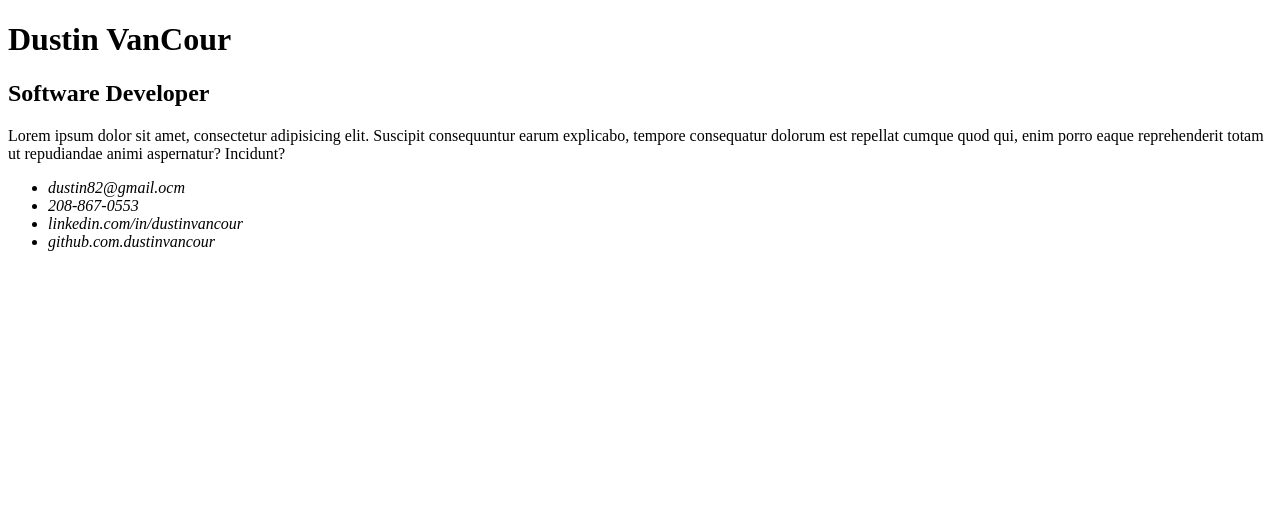
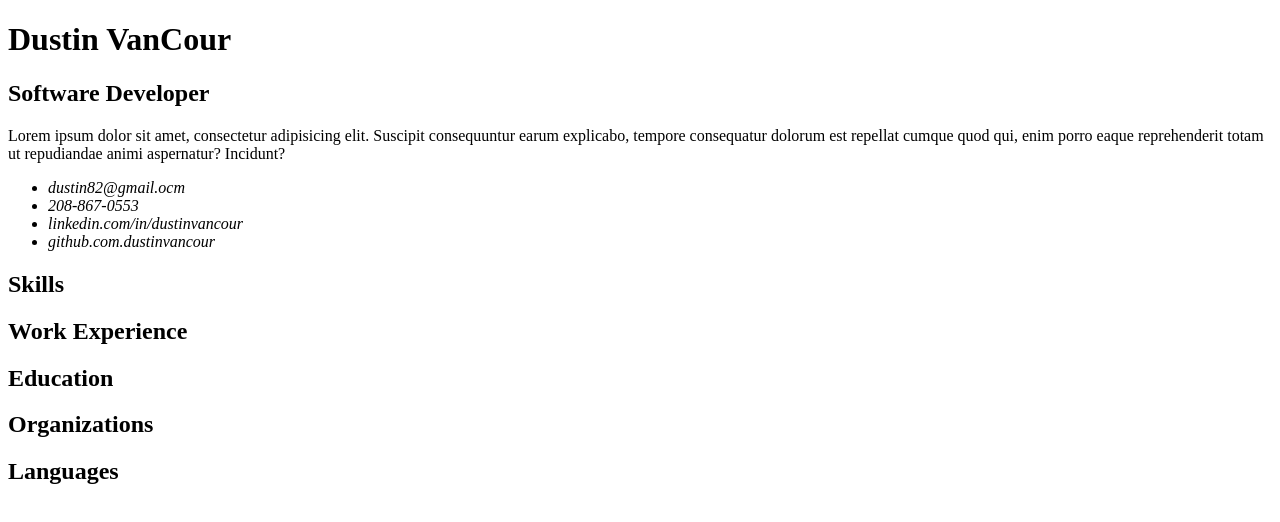
Before and after one commit to DustinVanCour/summer-resume, a plain HTML site: page index.htm in a window 1280 px wide. Drawn offline with Linux system fonts and the light colour scheme.

Commit message:
Break Update

```diff
--- a/index.htm
+++ b/index.htm
@@ -25,23 +25,32 @@
     </address>
   </header>
   <main>
-    <section>
-      <header></header>
+    <section id="skills">
+      <header>
+        <h1>Skills</h1>
+      </header>
     </section>
     <section id="work-experience">
       <header>
+        <h1>Work Experience</h1>
         <article class="job"></article>
         <article class="job"></article>
       </header>
+    </section id="education">
+    <section>
+      <header>
+        <h1>Education</h1>
+      </header>
+    </section id="organizations">
+    <section>
+      <header>
+        <h1>Organizations</h1>
+      </header>
     </section>
-    <section>
-      <header></header>
-    </section>
-    <section>
-      <header></header>
-    </section>
-    <section>
-      <header></header>
+    <section id="languages">
+      <header>
+        <h1>Languages</h1>
+      </header>
     </section>
   </main>
 </body>
```
